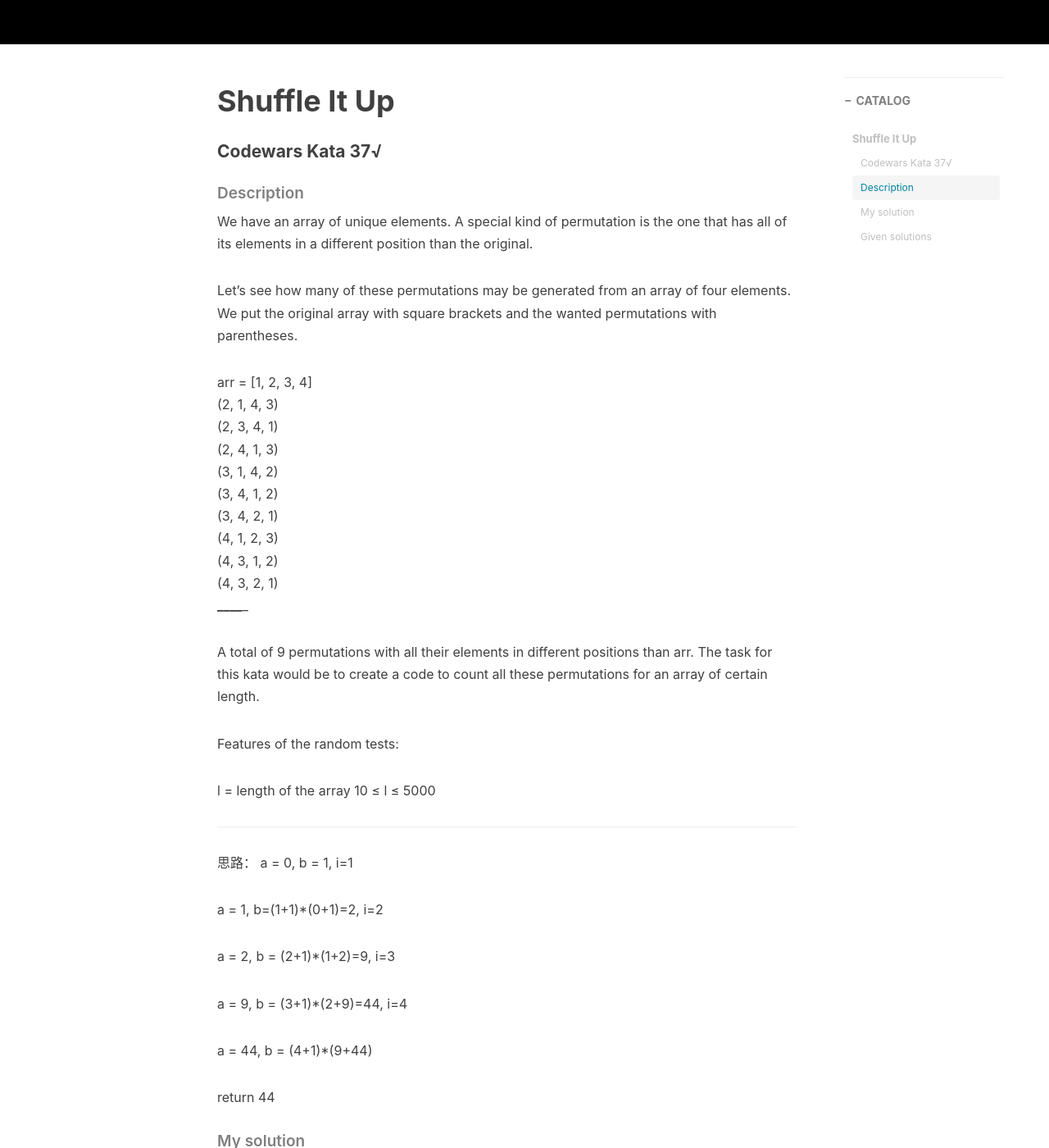
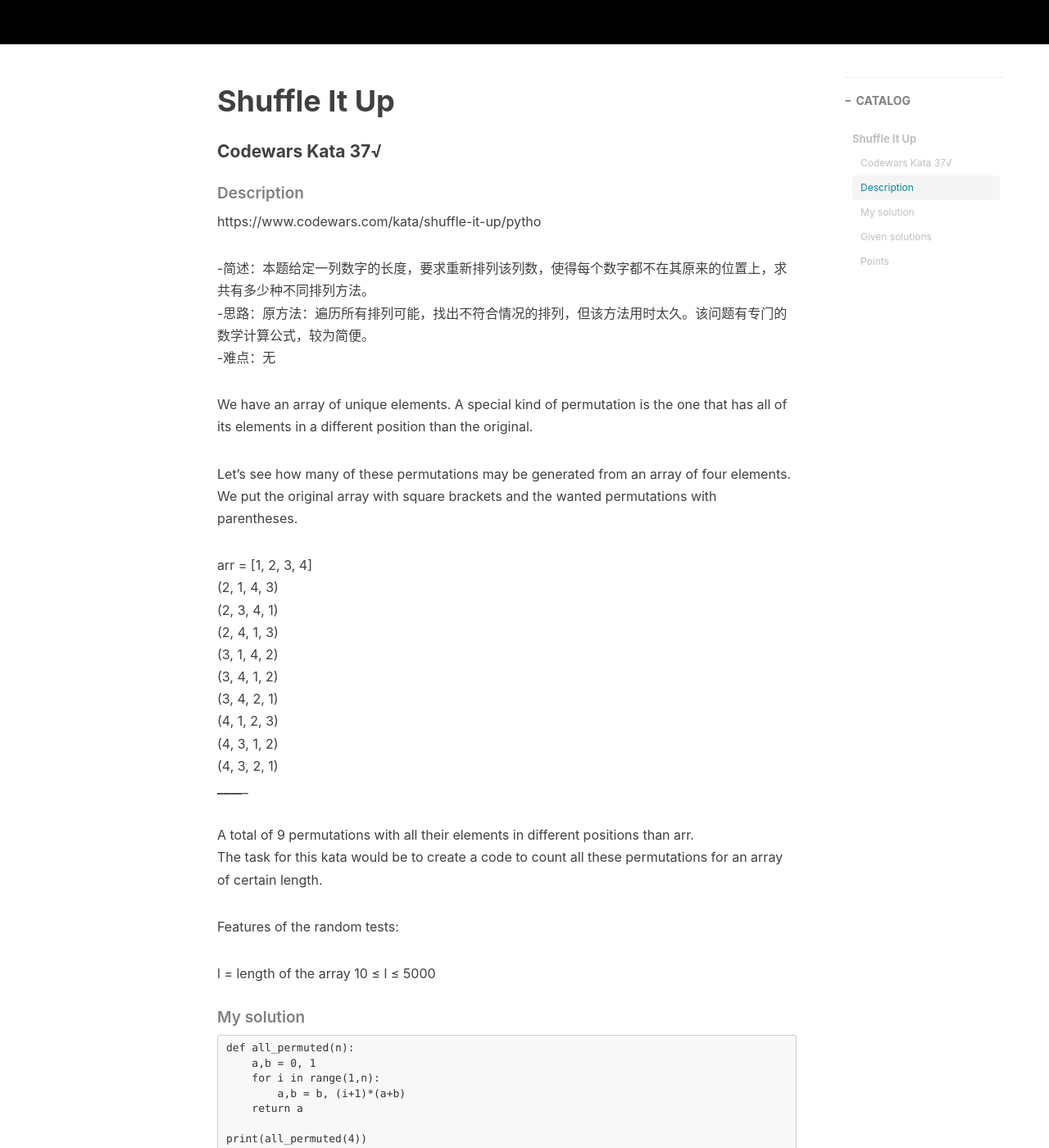
Before and after one commit to huiyanglu/huiyanglu.github.io, a Jekyll site: the page built from _posts/2018-10-17-Codewars-5kyu_all_permuted.md, in a window 1280 px wide and 1400 px high, scrolled down 469 px. Shown: the whole window at 82% size. Built offline with Jekyll 4.4.1, drawn with Linux system fonts in a browser that asks for light colours; nearby versions of some CDN libraries; comment, search, counter and statistics services are not loaded; some of the changed text lies outside the part shown.

Commit message:
Update 2018-10-17-Codewars-5kyu_all_permuted.md

```diff
--- a/_posts/2018-10-17-Codewars-5kyu_all_permuted.md
+++ b/_posts/2018-10-17-Codewars-5kyu_all_permuted.md
@@ -13,6 +13,12 @@
 # Shuffle It Up
 #### Codewars Kata 37√
 ##### Description
+https://www.codewars.com/kata/shuffle-it-up/pytho
+
+-简述：本题给定一列数字的长度，要求重新排列该列数，使得每个数字都不在其原来的位置上，求共有多少种不同排列方法。
+-思路：原方法：遍历所有排列可能，找出不符合情况的排列，但该方法用时太久。该问题有专门的数学计算公式，较为简便。
+-难点：无
+
 We have an array of unique elements. A special kind of permutation is the one that has all of its elements in a different position than the original.
 
 Let's see how many of these permutations may be generated from an array of four elements. We put the original array with square brackets and the wanted permutations with parentheses.
@@ -36,20 +42,6 @@
 
 l = length of the array
 10 ≤ l ≤ 5000
-
----
-思路：
-a = 0, b = 1, i=1
-
-a = 1, b=(1+1)*(0+1)=2, i=2
-
-a = 2, b = (2+1)*(1+2)=9, i=3
-
-a = 9, b = (3+1)*(2+9)=44, i=4
-
-a = 44, b = (4+1)*(9+44)
-
-return 44
 
 
 ##### My solution
@@ -87,17 +79,19 @@
     def all_permuted(array_length):
         return f(array_length)
 
----
-    M = [1,0]
-    for V in range(1,9487) : M.append(V * (M[V] + M[V - 1]))
-    all_permuted = lambda Q : M[Q]
-
-tips:
+##### Points
+1
 > https://baike.baidu.com/item/%E9%94%99%E4%BD%8D%E9%87%8D%E6%8E%92/9967097?fr=aladdin
-
 > 错位重排是指一种比较难理解的复杂数学模型，是伯努利和欧拉在错装信封时发现的，因此又称伯努利-欧拉装错信封问题。
 > 表述为：编号是1、2、…、n的n封信，装入编号为1、2、…、n的n个信封，要求每封信和信封的编号不同，问有多少种装法？
-> 对这类问题有个固定的递推公式，记n封信的错位重排数为Dn，则D1=0，D2=1，Dn=（n-1）（Dn-2+Dn-1）
-> 此处n-2、n-1为下标。n>2
+> 对这类问题有个固定的递推公式，记n封信的错位重排数为Dn，则D1=0，D2=1，Dn=（n-1）（Dn-2+Dn-1） 此处n-2、n-1为下标。n>2
 > 我们只需记住Dn的前几项：D1=0，D2=1，D3=2，D4=9，D5=44。
-> 递推公式：（ N - 1 ）*（ A + B ）= C （ A是第一项，B是第二项，C是第三项，N是项数）
+> 递推公式：（N-1）*（A+B）=C （A是第一项，B是第二项，C是第三项，N是项数）
+
+2 思路：
+a = 0, b = 1, i=1
+a = 1, b=(1+1)*(0+1)=2, i=2
+a = 2, b = (2+1)*(1+2)=9, i=3
+a = 9, b = (3+1)*(2+9)=44, i=4
+a = 44, b = (4+1)*(9+44)
+...
```
